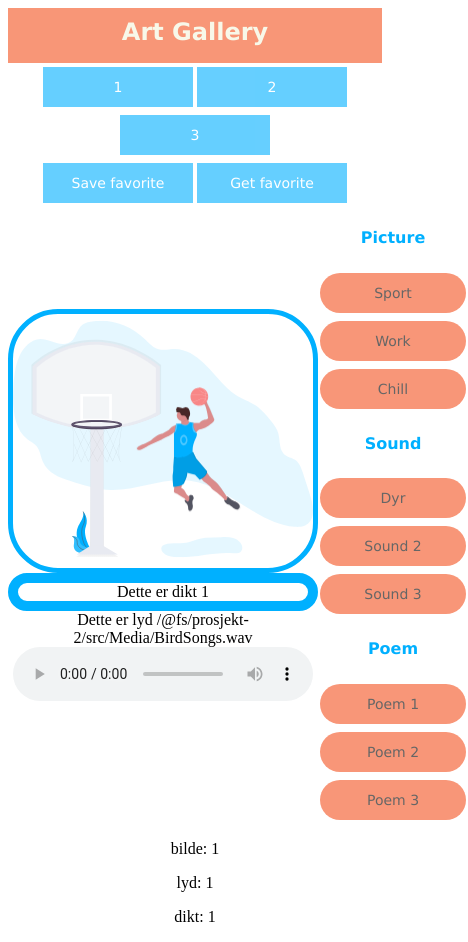
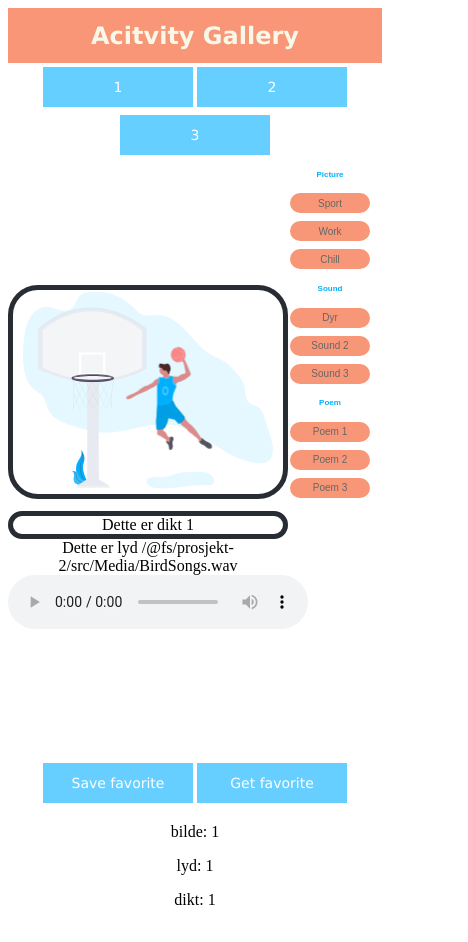
Before and after one commit to kristofferTJ/IT2108-project-1, a React (Create React App) app in the folder prosjekt-2/: page / in a window 390 px wide. Shown: the whole page, 468 px wide, since content can reach past the window. Built offline with nearby package versions, Linux system fonts and the light colour scheme.

Commit message:
desgin update

```diff
--- a/prosjekt-2/src/App.css
+++ b/prosjekt-2/src/App.css
@@ -3,26 +3,12 @@
   display: flex;
   flex-direction: column;
   justify-content: space-around;
-
-  /* flex-wrap: wrap; */
 }
-
-
-
-/* .space{
-  display: flex;
-  flex-direction: column;
-  width: 175px;
-  justify-content: space-evenly;
-  height: 500px;
-  background-color: #282c34;
-}  */
 
 .Tabs{
   display: flex;
   flex-direction: column;
   justify-content: space-evenly;
-  /* align-items: center; */
 }
 
 .Main_and_sidebar{
@@ -32,15 +18,8 @@
 }
 
 .space{
-  width: 50px;
-}
-
-.Header{
-
-}
-
-.Sidebar {
-
+  width: 30px;
+  flex-shrink: 10;
 }
 
 .Main {
@@ -51,14 +30,10 @@
   width: 600px;
 }
 
-/* @media only screen and (max-width: 600px) {
-  .Tabs{
-    flex-direction: row;
-  }
-} */
-
 @media only screen and (max-width: 600px) {
   .Container{
     flex-direction: column;
   }
+
+
 }
--- a/prosjekt-2/src/App.tsx
+++ b/prosjekt-2/src/App.tsx
@@ -31,21 +31,20 @@ function App() {
       <div className="Container">
         <tabsContext.Provider value={{ activeTab, setActiveTab }}>
           <Tabs></Tabs>
-          <div className="buttons">
-          <button className="button" onClick={favoritt}>Save favorite</button>
-          <button className="button" onClick={getFavoritt}>Get favorite</button>
-          </div>
-          <div className="Main_and_sidebar">
+        <div className="Main_and_sidebar">
+        <div className="space"></div>
           <div className="Main">
             <Main></Main>
           </div>
-          <div className="space"></div>
           <div className="Sidebar">
             <Sidebar></Sidebar>
           </div>
           <div className="space"></div>
         </div>
-
+        <div className="buttons">
+          <button className="button" onClick={favoritt}>Save favorite</button>
+          <button className="button" onClick={getFavoritt}>Get favorite</button>
+        </div>
         </tabsContext.Provider>
       </div>
       <p>bilde: {imgProvider.activeImg}</p>
--- a/prosjekt-2/src/Main.css
+++ b/prosjekt-2/src/Main.css
@@ -1,23 +1,22 @@
 .installations {
     display: flex;
-    flex-direction: column;
-    flex-wrap: wrap;
+    flex-direction: row;
     justify-content: space-evenly;
 }
 
 .image{
     border-style: solid;
-    border-color: #00B0FF;
+    border-color: #282d33;
     border-width: 5px;
-    border-radius: 50px;
-
+    border-radius: 30px;
+    align-self: flex-start
 }
 
 .poem{
     border-style: solid;
-    border-color: #00B0FF;
-    border-width: 10px;
-    border-radius: 50px;
+    border-color: #282d33;
+    border-width: 5px;
+    border-radius: 30px;
     /* border-color: #282c34;  */
 }
 
@@ -27,3 +26,38 @@
     flex-wrap: wrap;
     justify-content: space-evenly;
 }
+
+@media only screen and (max-width: 1070px) {
+    .installations{
+      flex-direction: column;
+    }
+    .image{
+        order: 1
+    }
+    .poem{
+        order: 2
+    }
+  }
+
+  /* for iphone */
+@media only screen and (max-width: 600px) {
+    .imagediv{
+      width: 280px;
+      height: 200px;
+    }
+
+    .installations{
+        width: 280px;
+        height: 400px;
+    }
+
+    svg{
+        width: 250px;
+        height: 200px;
+    }
+
+    .PoemAndSound{
+        width: 280px;
+    }
+
+  }
--- a/prosjekt-2/src/Main.tsx
+++ b/prosjekt-2/src/Main.tsx
@@ -31,6 +31,7 @@ function Main() {
             <div className="imagediv">
                 <div className="image">{getImage[menu!.imgProvider.activeImg-1][tab!.activeTab - 1]}</div>
             </div>
+            <div className="PoemAndSound">
                 <div className="poem">
                     <div>Dette er dikt {getPoem[0][tab!.activeTab - 1]}</div>
                 </div>
@@ -41,6 +42,8 @@ function Main() {
                 </div>
             </div>
 
+        </div>
+
     );
 }
 
--- a/prosjekt-2/src/components/Header/Header.css
+++ b/prosjekt-2/src/components/Header/Header.css
@@ -1,5 +1,5 @@
 .header{
-    display: felx;
+    display: flex;
     height: 55px;
     background-color: #f4511e;
     opacity: 0.6;
--- a/prosjekt-2/src/components/Header/Header.tsx
+++ b/prosjekt-2/src/components/Header/Header.tsx
@@ -4,7 +4,7 @@ import './Header.css';
 export default function Header() {
   return (
     <header className='header'>
-        <h1 className='title'>Art Gallery</h1>
+        <h1 className='title'>Acitvity Gallery</h1>
     </header>
   );
 }
--- a/prosjekt-2/src/components/Installations/Football.css
+++ b/prosjekt-2/src/components/Installations/Football.css
@@ -18,12 +18,3 @@ body{
       transform: rotate(360deg);
     }
 }
-
-/* for iphone */
-@media only screen and (max-width: 600px) {
-  svg{
-    width: 300px;
-    height: 250px;
-  }
-
-}
--- a/prosjekt-2/src/components/Menu/menu.css
+++ b/prosjekt-2/src/components/Menu/menu.css
@@ -4,31 +4,19 @@
   flex-direction: column;
   float: right;
   width: 150px;
-
+  align-items: flex-start;
   /* background-color: #282c34;  */
 }
 
-
-
 .catagories {
-  /* font-family: sans-serif;
-  color: #f2f2f2;
-  border-radius: 4px;
-  background-color: #282c34;
-  text-align: center;
-  padding: 5px 2px;
-  margin: 5px;
-  text-decoration: none;
-  font-size: 10px; */
-
   background-color: #f4511e;
-  /* width: 75px; */
+  width: 150px;
   height: 40px;
   border: none;
   color: black;
   text-align: center;
   font-size: 14px;
-  font-family: Verdana;
+  font-family: sans-serif;
   margin: 4px 2px;
   opacity: 0.6;
   transition: 0.3s;
@@ -44,40 +32,30 @@
   display: flex;
   flex-direction: column;
   justify-content: center;
-  /* padding: 10px;
-  width: 200px;  */
 }
 .soundContainer {
   display: flex;
   flex-direction: column;
   justify-content: center;
-  /* margin: 2px 5px;
-  padding: 10px;
-  width: 100px; */
-  /* background-color: #282c34; */
 }
 .poemContainer {
   display: flex;
   flex-direction: column;
   justify-content: center;
-  /* margin: 2px 5px;
-  padding: 10px;
-  width: 100px; */
-  /* background-color: #282c34; */
 }
 
-/* .menu button:hover {
-  background-color: white;
-  color: #555;
-} */
-
 h4 {
-  font-family: Verdana;
+  font-family: sans-serif;
   color: #00B0FF;
 }
 
-/* @media screen and (max-width: 600px) {
-  .menu {
-    width: 150px;
+@media screen and (max-width: 600px) {
+  .catagories {
+    width: 80px;
+    height: 20px;
+    font-size: 10px;
   }
-} */
+  h4{
+    font-size: 50%
+  }
+}
```
Also changed, not shown: prosjekt-2/src/components/Tabs/Tabs.css (+0 -20 lines). Lines whose indentation alone changed are shown as unchanged.
